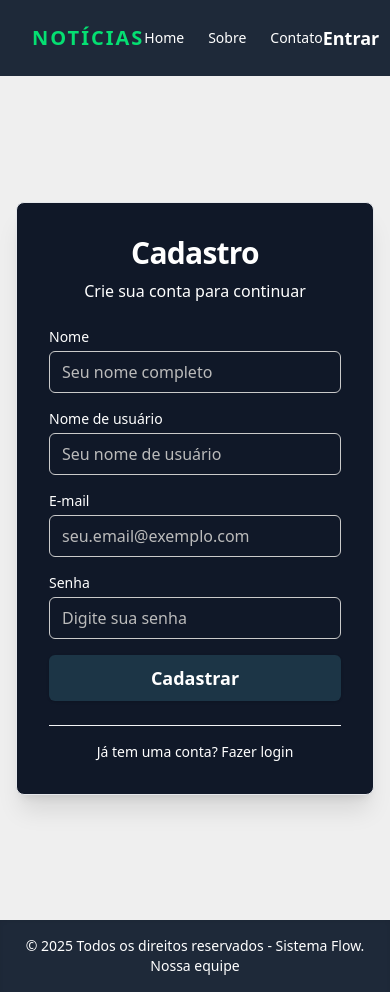
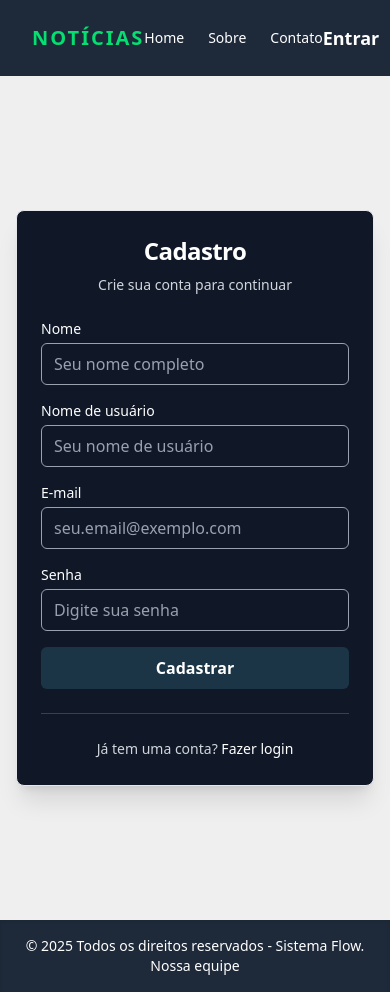
Before and after one commit to 1TDSPW-25/sistema-flow, a React (Vite) app: page /sistema-flow/cadastro in a window 390 px wide. Built offline with nearby package versions, Linux system fonts and the light colour scheme; no server answers; data requests are answered from the project's data file.

Commit message:
feat: responsividade da página cadastro

```diff
--- a/src/pages/Cadastro/index.tsx
+++ b/src/pages/Cadastro/index.tsx
@@ -82,16 +82,16 @@ export default function Cadastro() {
     }
 
     return (
-        <main className="min-h-screen bg-[#EFEFEF] flex items-center justify-center p-4">
-            <section className="w-full max-w-md bg-gray-900 shadow-xl rounded-lg p-8 space-y-6 border border-gray-200">
+        <main className="min-h-screen flex flex-col justify-center items-center bg-[#EFEFEF] px-4 sm:px-6 lg-px-8">
+            <section className="w-full max-w-md sm:max-w-lg md:max-w-xl bg-gray-900 shadow-xl rounded-lg p-6 sm:p-8 md:p-10 space-y-6 border border-gray-200">
                 <div className="text-center space-y-2">
-                    <h2 className="text-3xl font-black tracking-tight text-[#FFFFFF]">Cadastro</h2>
-                    <p className="text-[#FFFFFF] font-sans">Crie sua conta para continuar</p>
+                    <h2 className="text-2xl sm:text-3xl font-black tracking-tight text-white">Cadastro</h2>
+                    <p className="text-gray-300 text-sm sm:text-base font-sans">Crie sua conta para continuar</p>
                 </div>
 
-                <form onSubmit={handleSubmit} className="space-y-4">
+                <form onSubmit={handleSubmit} className="space-y-4 sm:space-y-5">
                     <div>
-                        <label htmlFor="nome" className="block text-sm font-medium text-[#FFFFFF] mb-1">
+                        <label htmlFor="nome" className="block text-sm font-medium text-white mb-1">
                             Nome
                         </label>
                         <input
@@ -102,12 +102,12 @@ export default function Cadastro() {
                             required
                             disabled={isSubmitting}
                             placeholder="Seu nome completo"
-                            className="w-full px-3 py-2 border border-[#cacaca] rounded-md focus:outline-none focus:ring-2 focus:ring-[#FFFFFF] disabled:bg-gray-100 disabled:text-gray-500 placeholder:text-[#bbbbbb] text-white"
+                            className="w-full px-3 py-2 sm:px-4 sm:py-3 border border-gray-400 rounded-md focus:outline-none focus:ring-2 focus:ring-white disabled:bg-gray-100 disabled:text-gray-500 placeholder:text-gray-400 text-white bg-transparent"
                         />
                     </div>
 
                     <div>
-                        <label htmlFor="nomeUser" className="block text-sm font-medium text-[#FFFFFF] mb-1">
+                        <label htmlFor="nomeUser" className="block text-sm font-medium text-white mb-1">
                             Nome de usuário
                         </label>
                         <input
@@ -118,12 +118,12 @@ export default function Cadastro() {
                             required
                             disabled={isSubmitting}
                             placeholder="Seu nome de usuário"
-                            className="w-full px-3 py-2 border border-[#cacaca] rounded-md focus:outline-none focus:ring-2 focus:ring-[#FFFFFF] disabled:bg-gray-100 disabled:text-gray-500 placeholder:text-[#bbbbbb] text-white"
+                            className="w-full px-3 py-2 sm:px-4 sm:py-3  border border-gray-400 rounded-md focus:outline-none focus:ring-2 focus:ring-white disabled:bg-gray-100 disabled:text-gray-500 placeholder:text-gray-400 text-white bg-transparent"
                         />
                     </div>
 
                     <div>
-                        <label htmlFor="email" className="block text-sm font-medium text-[#FFFFFF] mb-1">
+                        <label htmlFor="email" className="block text-sm font-medium text-white mb-1">
                             E-mail
                         </label>
                         <input
@@ -135,12 +135,12 @@ export default function Cadastro() {
                             required
                             disabled={isSubmitting}
                             placeholder="seu.email@exemplo.com"
-                            className="w-full px-3 py-2 border border-[#cacaca] rounded-md focus:outline-none focus:ring-2 focus:ring-[#FFFFFF] disabled:bg-gray-100 disabled:text-gray-500 placeholder:text-[#bbbbbb] text-white"
+                            className="w-full px-3 py-2 sm:px-4 sm:py-3 border border-gray-400  rounded-md focus:outline-none focus:ring-2 focus:ring-white disabled:bg-gray-100 disabled:text-gray-500 placeholder:text-gray-400 text-white bg-transparent"
                         />
                     </div>
 
                     <div>
-                        <label htmlFor="senha" className="block text-sm font-medium text-[#FFFFFF] mb-1">
+                        <label htmlFor="senha" className="block text-sm font-medium text-white mb-1">
                             Senha
                         </label>
                         <input
@@ -152,7 +152,7 @@ export default function Cadastro() {
                             required
                             disabled={isSubmitting}
                             placeholder="Digite sua senha"
-                            className="w-full px-3 py-2 border border-[#cacaca] rounded-md focus:outline-none focus:ring-2 focus:ring-[#FFFFFF] disabled:bg-gray-100 disabled:text-gray-500 placeholder:text-[#bbbbbb] text-white"
+                            className="w-full px-3 py-2 sm:px-4 sm:py-3 border border-gray-400 rounded-md focus:outline-none focus:ring-2 focus:ring-white disabled:bg-gray-100 disabled:text-gray-500 placeholder:text-gray-400 text-white bg-transparent"
                         />
                     </div>
 
@@ -170,7 +170,7 @@ export default function Cadastro() {
                     <button
                         type="submit"
                         disabled={isSubmitting}
-                        className="w-full flex justify-center py-2 px-4 border border-transparent rounded-md shadow-sm text-lg font-semibold text-white bg-[#1C3546] hover:bg-[#30576b] focus:outline-none focus:ring-2 focus:ring-offset-2 focus:ring-[#FFFFFF] disabled:bg-gray-400 transition duration-150 ease-in-out"
+                        className="w-full flex justify-center items-center py-2 sm:py-3 border border-transparent rounded-md text-base sm:text-lg font-semibold text-white bg-[#1C3546] hover:bg-[#30576b] focus:outline-none focus:ring-2 focus:ring-offset-2 focus:ring-white disabled:bg-gray-400 transition duration-150 ease-in-out"
                     >
                         {isSubmitting ? (
                             <span className="flex items-center">
@@ -202,10 +202,10 @@ export default function Cadastro() {
                     </button>
                 </form>
 
-                <div className="text-center pt-4 border-t border-gray-100">
-                    <p className="text-sm text-[#FFFFFF]">
+                <div className="text-center pt-6 sm:pt-8 border-t border-gray-700 mt-4 sm:mt-6">
+                    <p className="text-sm sm:text-base text-gray-300 leading-relaxed">
                         Já tem uma conta?{" "}
-                        <Link to="/login" className="font-medium text-[#ffffff] hover:text-gray-400">
+                        <Link to="/login" className="font-medium text-white hover:text-gray-400 transition-colors">
                             Fazer login
                         </Link>
                     </p>
```
